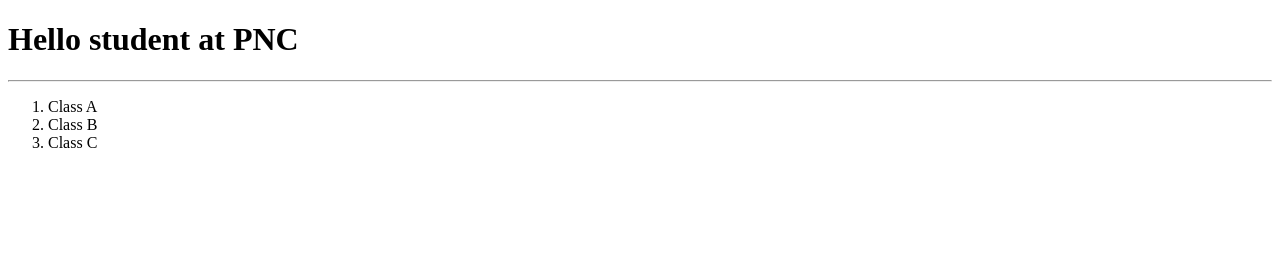
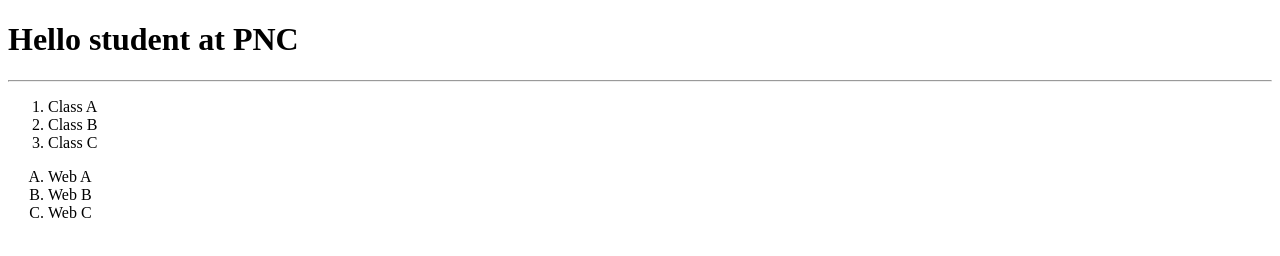
Before and after one commit to sokhachey/practice, a plain HTML site: page index.html in a window 1280 px wide. Drawn offline with Linux system fonts and the light colour scheme.

Commit message:
add more

```diff
--- a/index.html
+++ b/index.html
@@ -13,5 +13,10 @@
         <li>Class B</li>
         <li>Class C</li>
     </ol>
+    <ol type="A">
+        <li>Web A</li>
+        <li>Web B</li>
+        <li>Web C</li>
+    </ol>
 </body>
 </html>
```
